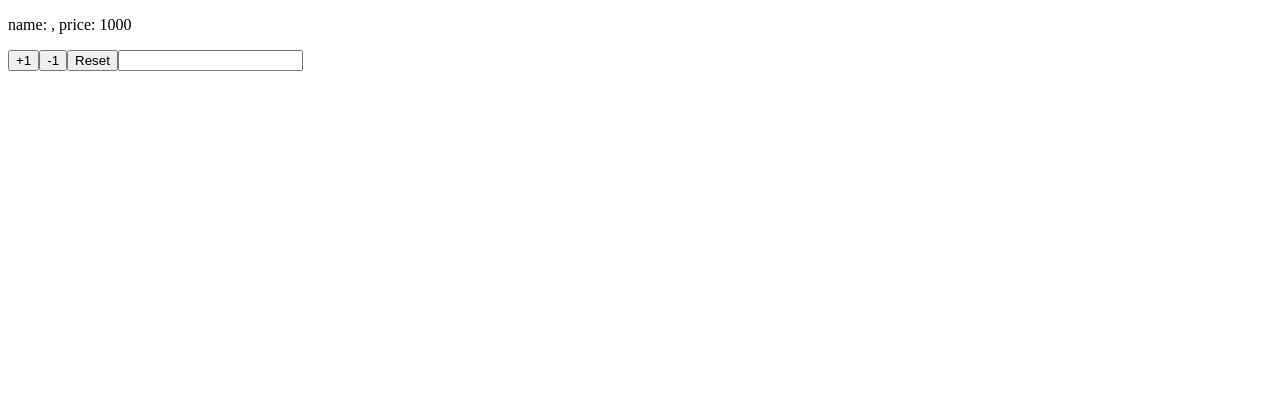
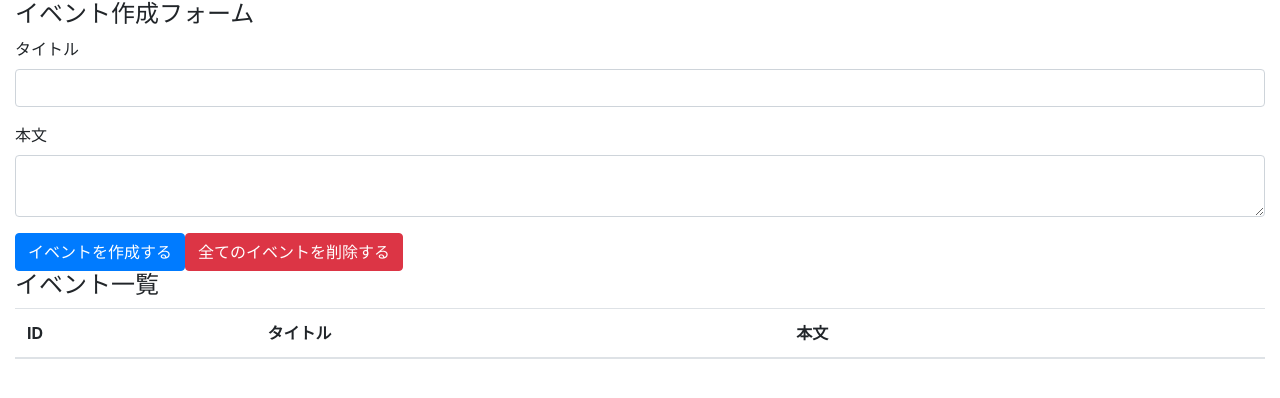
Before and after one commit to mikeda/react-hooks-101, a React (Create React App) app: page / in a window 1280 px wide. Shown: the top 398 px of the page. Built offline with nearby package versions, Linux system fonts and the light colour scheme.

Commit message:
bootstrap

```diff
--- a/package.json
+++ b/package.json
@@ -6,6 +6,7 @@
     "@testing-library/jest-dom": "^4.2.4",
     "@testing-library/react": "^9.3.2",
     "@testing-library/user-event": "^7.1.2",
+    "bootstrap": "4.3.1",
     "react": "^16.13.1",
     "react-dom": "^16.13.1",
     "react-scripts": "3.4.3"
--- a/src/App.js
+++ /dev/null
@@ -1,37 +0,0 @@
-import React, { useState, useEffect } from 'react';
-
-const App = props => {
-  const [state, setState] = useState(props);
-  const { name, price } = state;
-
-  const reset = () => setState(props);
-
-  useEffect(() => {
-    console.log(111)
-  })
-
-  useEffect(() => {
-    console.log(222)
-  }, [])
-
-  useEffect(() => {
-    console.log(333)
-  }, [name])
-
-  return (
-    <>
-      <p>name: {state.name}, price: {price}</p>
-      <button onClick={() => setState({...state, price: price + 1})}>+1</button>
-      <button onClick={() => setState({...state, price: price - 1})}>-1</button>
-      <button onClick={reset}>Reset</button>
-
-      <input value={name} onChange={e => setState({...state, name: e.target.value})} />
-    </>
-  );
-}
-
-App.defaultProps = {
-  name: '',
-  price: 1000
-}
-export default App;
--- /dev/null
+++ b/src/components/App.js
@@ -0,0 +1,42 @@
+import React, { useState, useEffect } from 'react';
+
+import 'bootstrap/dist/css/bootstrap.min.css';
+
+const App = props => {
+  return (
+    <div className="container-fluid">
+      <h4>イベント作成フォーム</h4>
+      <form>
+        <div className="form-group">
+          <label htmlFor="formEventTitle">タイトル</label>
+          <input className="form-control" id="formEventTitle" />
+        </div>
+
+        <div className="form-group">
+          <label htmlFor="formEventBody">本文</label>
+          <textarea className="form-control" id="formEventBody" />
+        </div>
+
+        <button className="btn btn-primary">イベントを作成する</button>
+        <button className="btn btn-danger">全てのイベントを削除する</button>
+      </form>
+
+      <h4>イベント一覧</h4>
+      <table className="table table-hover">
+        <thead>
+          <tr>
+            <th>ID</th>
+            <th>タイトル</th>
+            <th>本文</th>
+            <th></th>
+          </tr>
+        </thead>
+        <tbody>
+
+        </tbody>
+      </table>
+    </div>
+  );
+}
+
+export default App;
--- a/src/index.js
+++ b/src/index.js
@@ -1,6 +1,6 @@
 import React from 'react';
 import ReactDOM from 'react-dom';
-import App from './App';
+import App from './components/App';
 
 ReactDOM.render(
   <App />,
```
Also changed, not shown: 1 other file (tests, documents, lock files or other folders).
